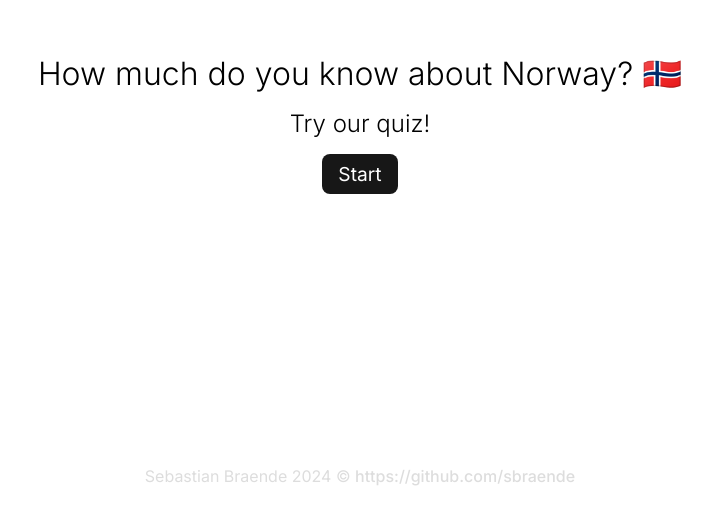
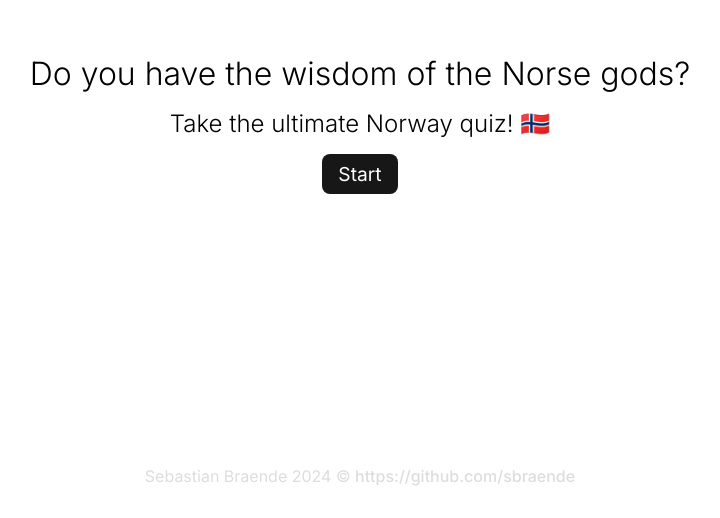
Before and after one commit to sbraende/norway-quiz, a plain HTML site: page src/index.html in a window 1280 px wide. Shown: the part 282-800 px from the top of the page, without its empty margins (280-1000 px from the left). Drawn offline with Linux system fonts and the light colour scheme.

Commit message:
Add better landingpage quiz

```diff
--- a/src/index.html
+++ b/src/index.html
@@ -4,7 +4,7 @@
 <head>
     <meta charset="UTF-8">
     <meta name="viewport" content="width=device-width, initial-scale=1.0">
-    <title>Norway Quiz 🇳🇴</title>
+    <title>Norway Quiz</title>
 
     <link rel="stylesheet" href="./css/reset.css">
     <link rel="stylesheet" href="./css/variables.css">
@@ -25,8 +25,8 @@
     </header>
     <main>
         <section class="quiz">
-            <h1 class="quiz__title">How much do you know about Norway? 🇳🇴</h1>
-            <h1 class="quiz__sub-title">Try our quiz!</h1>
+            <h1 class="quiz__title">Do you have the wisdom of the Norse gods?</h1>
+            <h1 class="quiz__sub-title">Take the ultimate Norway quiz! 🇳🇴</h1>
             <a href="./quiz.html" class="quiz__start-button">Start</a>
         </section>
     </main>
```
Also changed, not shown: src/quiz.html (+1 -1 lines).
